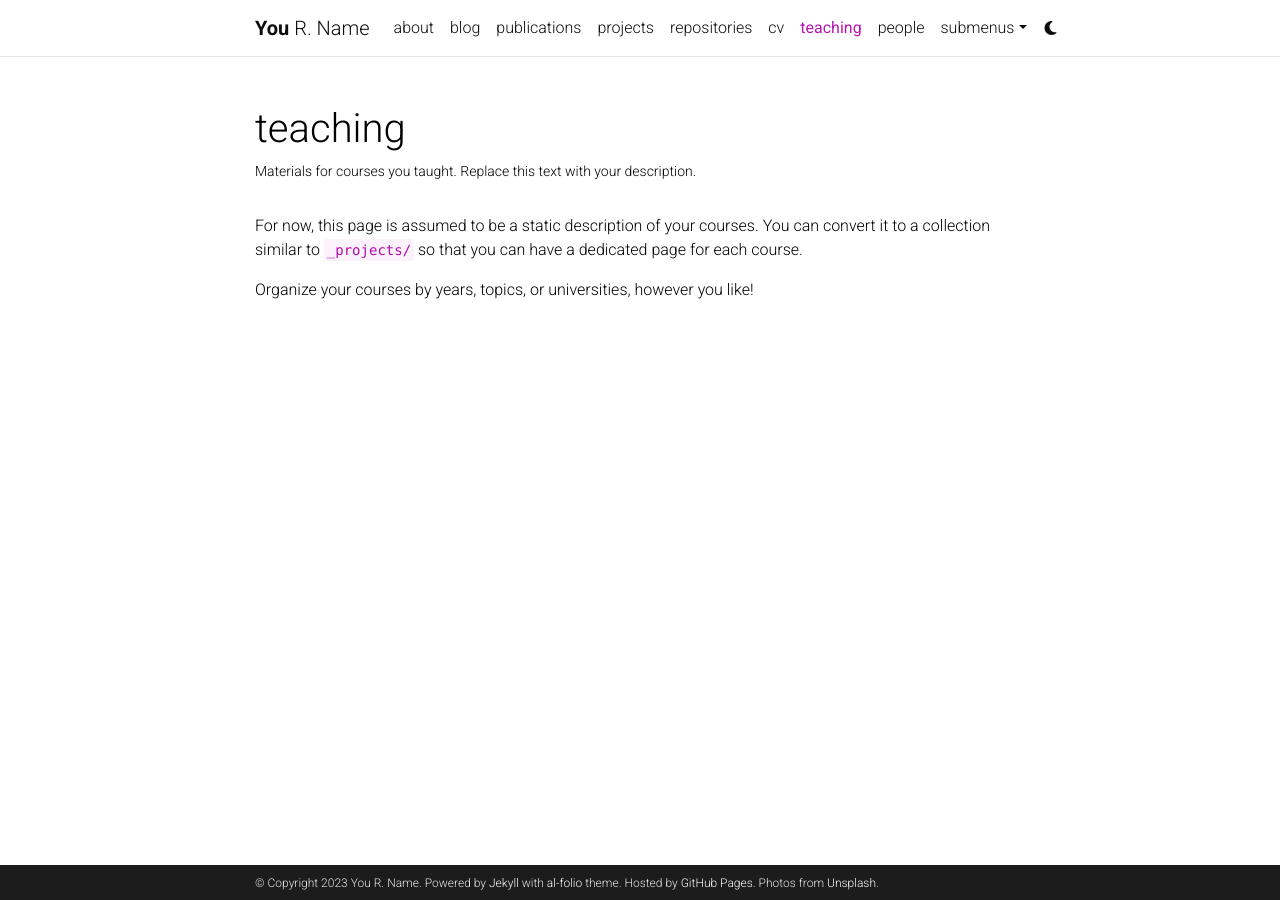
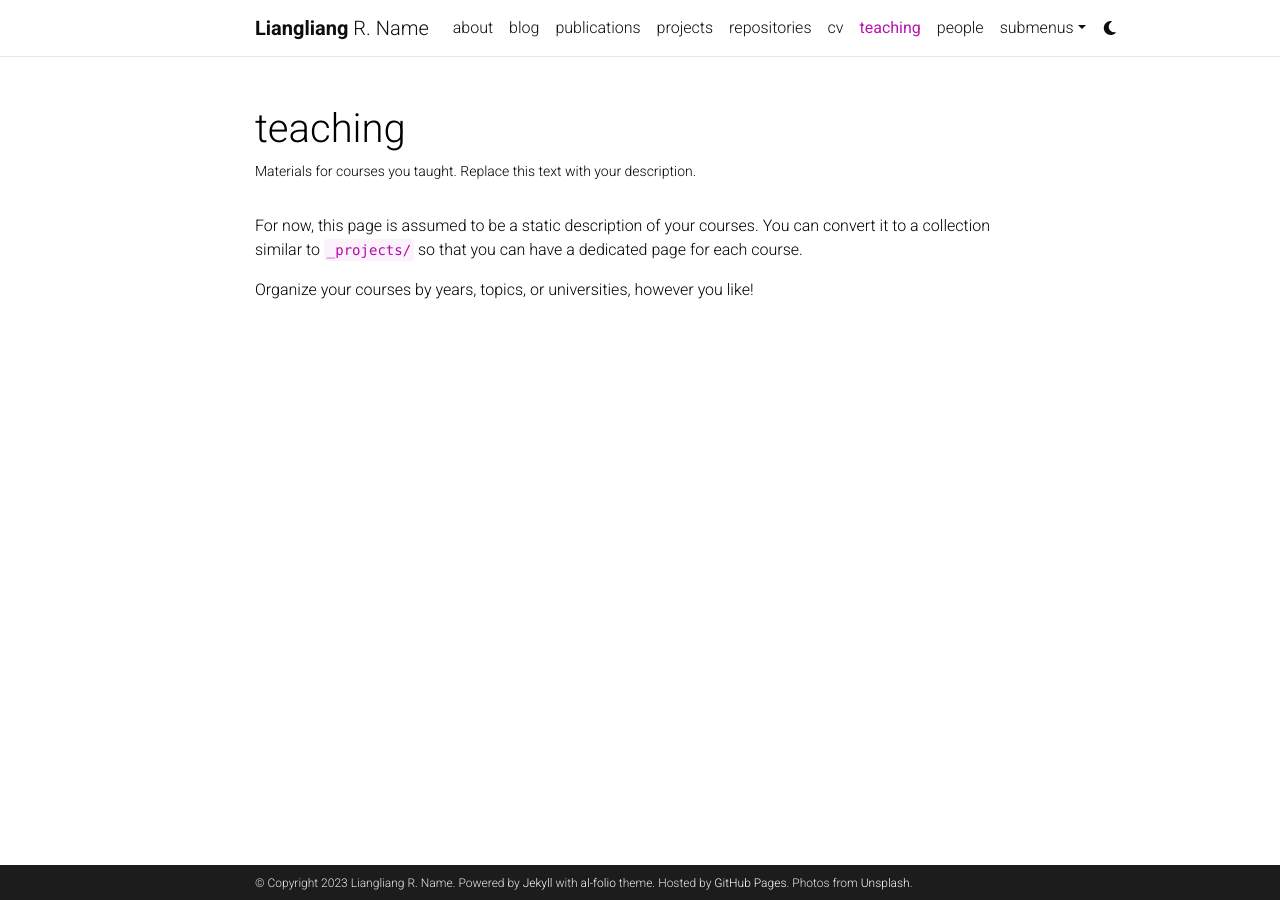
Before and after one commit to dcai-workshop/dcai-workshop.github.io, a Jekyll site: the page built from _pages/teaching.md, in a window 1280 px wide. Built offline with Jekyll 4.4.1, drawn with Linux system fonts in a browser that asks for light colours; comment, search, counter and statistics services are not loaded; a style sheet for code colours, icons or effects is not loaded.

Commit message:
Update _config.yml
dcai-workshop init

```diff
--- a/_config.yml
+++ b/_config.yml
@@ -3,7 +3,7 @@
 # -----------------------------------------------------------------------------
 
 title: blank # the website title (if blank, full name will be used instead)
-first_name: You
+first_name: Liangliang
 middle_name: R.
 last_name: Name
 email: you@example.com
@@ -18,8 +18,8 @@ keywords: jekyll, jekyll-theme, academic-website, portfolio-website  # add your
 lang: en # the language of your site (for example: en, fr, cn, ru, etc.)
 icon: ⚛️  # the emoji used as the favicon (alternatively, provide image name in /assets/img/)
 
-url: https://alshedivat.github.io # the base hostname & protocol for your site
-baseurl: /al-folio # the subpath of your site, e.g. /blog/
+url: https://dcai-workshop.github.io/
+baseurl:
 last_updated: false # set to true if you want to display last updated in the footer
 impressum_path:  # set to path to include impressum link in the footer, use the same path as permalink in a page, helps to conform with EU GDPR
 
```
